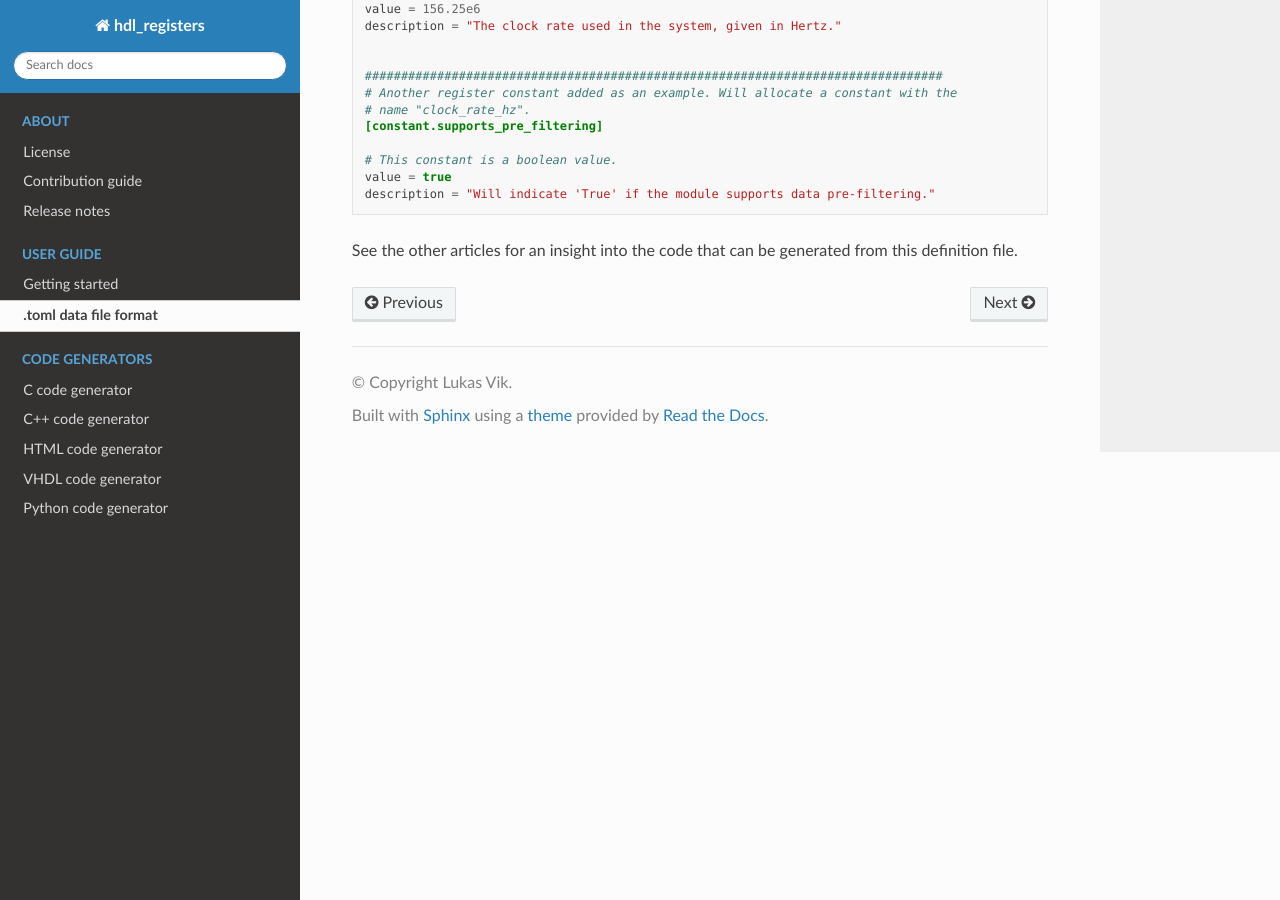
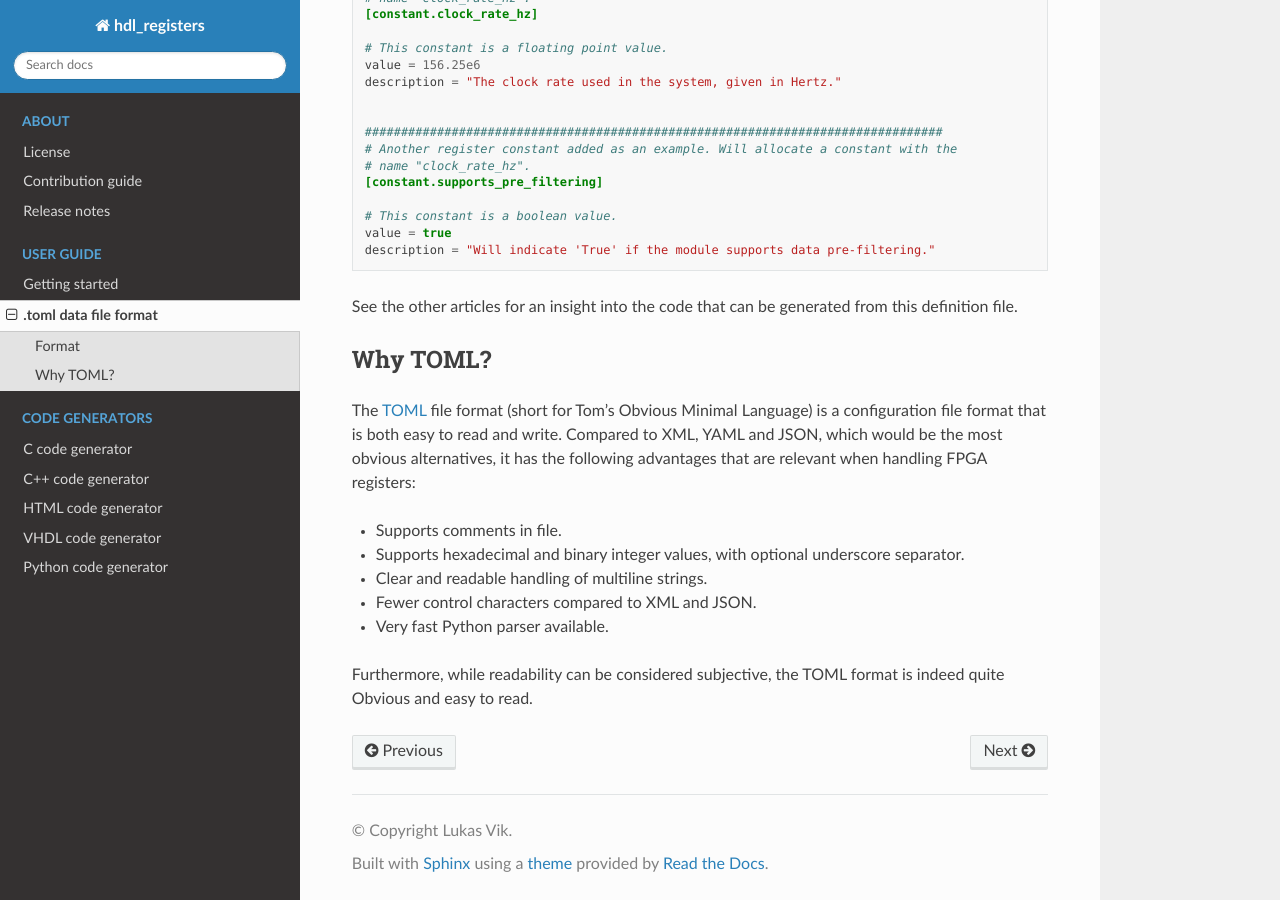
Before and after one commit to hdl-registers/hdl-registers, a Sphinx documentation site: the page built from doc/sphinx/toml_format.rst, in a window 1280 px wide and 900 px high, scrolled down 3058 px. Built offline with Sphinx 7.4.7 and the Read the Docs theme 2.0.0, drawn with Linux system fonts in a browser that asks for light colours.

Commit message:
Add Why TOML section to documentation

```diff
--- a/doc/sphinx/toml_format.rst
+++ b/doc/sphinx/toml_format.rst
@@ -10,6 +10,9 @@ unknown fields, wrong data types for fields, etc.
 
 The parser is implemented in the :class:`.RegisterParser` class and :func:`.from_toml` function.
 
+Format
+------
+
 Below is a compilation of all the TOML properties that are available.
 Comments describe what attributes are optional and which are required.
 
@@ -18,3 +21,21 @@ Comments describe what attributes are optional and which are required.
    :language: toml
 
 See the other articles for an insight into the code that can be generated from this definition file.
+
+
+Why TOML?
+---------
+
+The `TOML <https://toml.io/>`__ file format (short for Tom's Obvious Minimal Language) is a
+configuration file format that is both easy to read and write.
+Compared to XML, YAML and JSON, which would be the most obvious alternatives, it has the
+following advantages that are relevant when handling FPGA registers:
+
+* Supports comments in file.
+* Supports hexadecimal and binary integer values, with optional underscore separator.
+* Clear and readable handling of multiline strings.
+* Fewer control characters compared to XML and JSON.
+* Very fast Python parser available.
+
+Furthermore, while readability can be considered subjective, the TOML format is indeed quite
+Obvious and easy to read.
```
